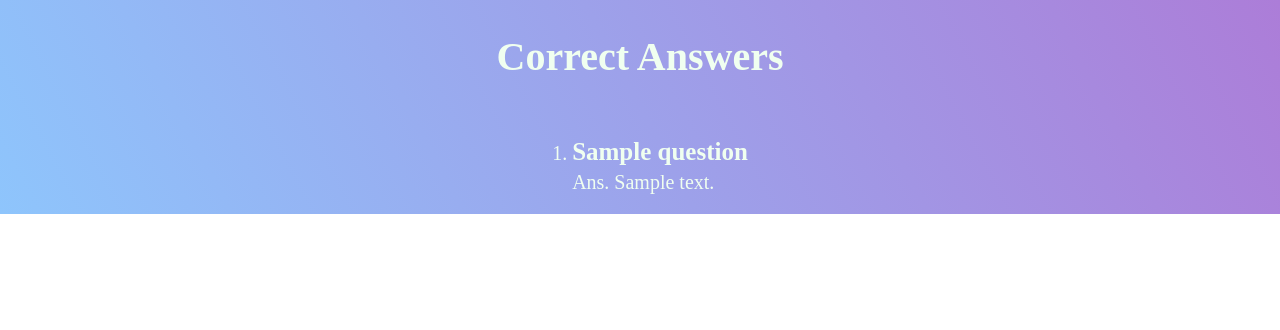
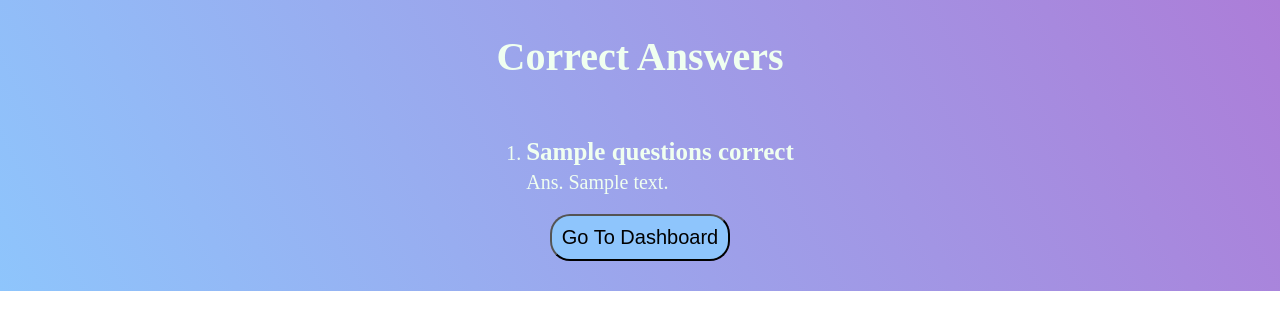
Before and after one commit to jaswalishant/Quiz-using-Python-Flask-Sqlite-and-Sqlalchemy-ORM, a Flask app: template templates/correct.html in a window 1280 px wide. Shown: the top 330 px of the page. Run offline with Flask 3, Linux system fonts and the light colour scheme; the template is opened without the code that fills it: most values are stand-ins (such as "Sample title", 1, 10 or a date in 2020).

Commit message:
modified

```diff
--- a/dashboard.py
+++ b/dashboard.py
@@ -61,6 +61,9 @@ def get_GK_questions():
                 options.append(q.incorrect3)
         else:
             Questions.clear()
+            options.clear()
+            correct_answer.clear()
+            get_GK_questions()
     return question_table
 
 def get_comp_questions():
@@ -78,6 +81,8 @@ def get_comp_questions():
         else:
             Questions.clear()
             options.clear()
+            correct_answer.clear()
+            get_comp_questions()
     return question_table
 
 
@@ -96,6 +101,8 @@ def get_science_questions():
         else:
             Questions.clear()
             options.clear()
+            correct_answer.clear()
+            get_science_questions()
     return question_table
 
 
@@ -114,6 +121,8 @@ def get_animals_questions():
         else:
             Questions.clear()
             options.clear()
+            correct_answer.clear()
+            get_animals_questions()
     return question_table
 
 
@@ -132,6 +141,8 @@ def get_sports_questions():
         else:
             Questions.clear()
             options.clear()
+            correct_answer.clear()
+            get_sports_questions()
     return question_table
 
 # link for logout
--- a/quiz.py
+++ b/quiz.py
@@ -1,4 +1,4 @@
-from flask import render_template, Blueprint, request, session
+from flask import render_template, Blueprint, request, session, redirect, url_for
 from sqlalchemy.orm import sessionmaker
 from data import engine, userScore
 from dashboard import Questions, options, correct_answer, score_table
@@ -9,7 +9,9 @@ Session=sessionmaker(bind=engine)
 SESSION=Session()
 
 quiz=Blueprint("quiz", __name__)
+
 paired_options=[]
+Questions_correct=[]
 
 # function for shuffling options
 def shuffle():
@@ -46,6 +48,12 @@ def result():
             correct=correct+1
 
     count(correct)
+    for i in Questions:
+        Questions_correct.append(i)
+
+    options.clear()
+    paired_options.clear()
+    Questions.clear()
     return render_template('result.html', length=length, correct=correct)
 
 # function for saving number of previous correct answers in database
@@ -62,5 +70,13 @@ def count(correct):
 # link for displaying correct answers
 @quiz.route('/correct', methods=['GET', 'POST'])
 def correct():
-     length=len(Questions)
-     return render_template("correct.html", Questions=Questions, correct_answer=correct_answer, length=length)
+    length=len(Questions_correct)
+    return render_template("correct.html", Questions_correct=Questions_correct, correct_answer=correct_answer, length=length)
+
+# for clearing lists
+@quiz.route('/clear', methods=['GET', 'POST'])
+def clear_lists():
+    if request.method=='POST':
+        Questions_correct.clear()
+        correct_answer.clear()
+        return redirect(url_for('dashboard.index'))
--- a/score.py
+++ b/score.py
@@ -1,4 +1,4 @@
-from flask import render_template, Blueprint
+from flask import render_template, Blueprint, redirect, url_for, request
 from sqlalchemy.orm import sessionmaker
 from data import engine, userScore
 from login import get_name
@@ -32,6 +32,12 @@ def storing_score(user):
             score_check[index]="Quiz not Submitted"
     return score_check, column_name
 
+# re-rendering previous results
+@score.route('/re_render', methods=['GET', 'POST'])
+def clearing():
+    if request.method=='POST':
+        score_check.clear()
+    return redirect(url_for('score.previous_result'))
 
 # displaying results of previous quizes
 @score.route('/previous_results')
--- a/templates/correct.html
+++ b/templates/correct.html
@@ -14,12 +14,23 @@
           <ol type="numbers">
             {%for i in range(length)%}
             <li>
-              <p>{{Questions[i]}}</p>
+              <p>{{Questions_correct[i]}}</p>
               <div class="answers"><span>Ans.</span> {{correct_answer[i]}}</div>
               {%endfor%}
             </li>
           </ol>
         </div>
+        <div class="submit">
+          <form action="/clear" method="post">
+            <input type="hidden" name="dashboard" value="dashboard" />
+            <input
+              type="submit"
+              name="dashboard"
+              class="register_btn"
+              value="Go To Dashboard"
+            />
+          </form>
+        </div>
       </div>
     </div>
   </body>
```
Also changed, not shown: templates/dashboard.html (+8 -8 lines), templates/previous_results.html (+12 -1 lines), quiz.db.
